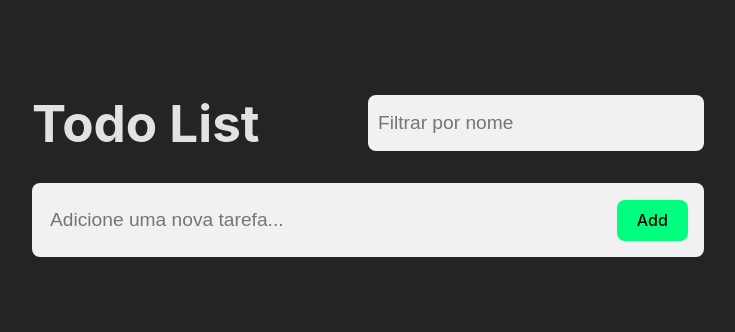
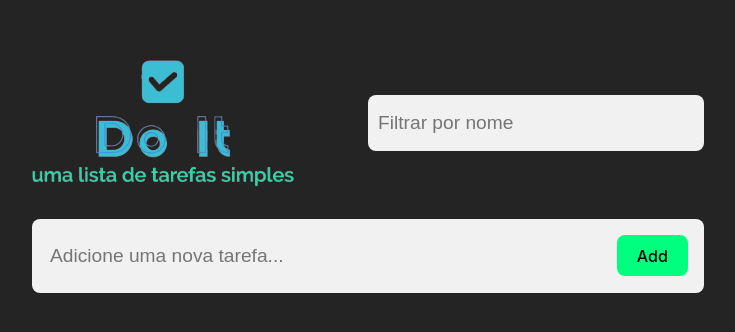
Before and after one commit to devtaw/to-do-list-doneit, a React (Vite) app: page / in a window 1280 px wide. Shown: the part 208-540 px from the top of the page, without its empty margins (272-1007 px from the left). Built offline with nearby package versions, Linux system fonts and the light colour scheme.

Commit message:
:lipstick: feat: Adiciona logo do projeto

```diff
--- a/src/App.jsx
+++ b/src/App.jsx
@@ -3,7 +3,8 @@ import "./App.css";
 import { TodoItem } from "./components/TodoItem";
 import { AddTodoInput } from "./components/AddTodoInput";
 import { Filter } from "./components/Filter";
-import { Header } from "./App.styled";
+import { Header, Logo } from "./App.styled";
+import logo from "./assets/img/logo-done-it.svg";
 
 function App() {
   const [todos, setTodos] = useState([]);
@@ -48,7 +49,7 @@ function App() {
   return (
     <>
       <Header>
-        <h1>Todo List</h1>
+        <Logo src={logo} />
 
         <Filter onFilterChange={handleFilter} />
       </Header>
--- a/src/App.styled.js
+++ b/src/App.styled.js
@@ -1,4 +1,5 @@
 import styled from "styled-components";
+import logo from "./assets/img/logo-done-it.svg";
 
 export const Header = styled.div`
   display: flex;
@@ -9,3 +10,7 @@ export const Header = styled.div`
     margin: 0;
   }
 `;
+
+export const Logo = styled.img`
+  width: 262px;
+`;
```
Also changed, not shown: src/assets/img/logo-done-it.png (added), src/assets/img/logo-done-it.svg (added).
